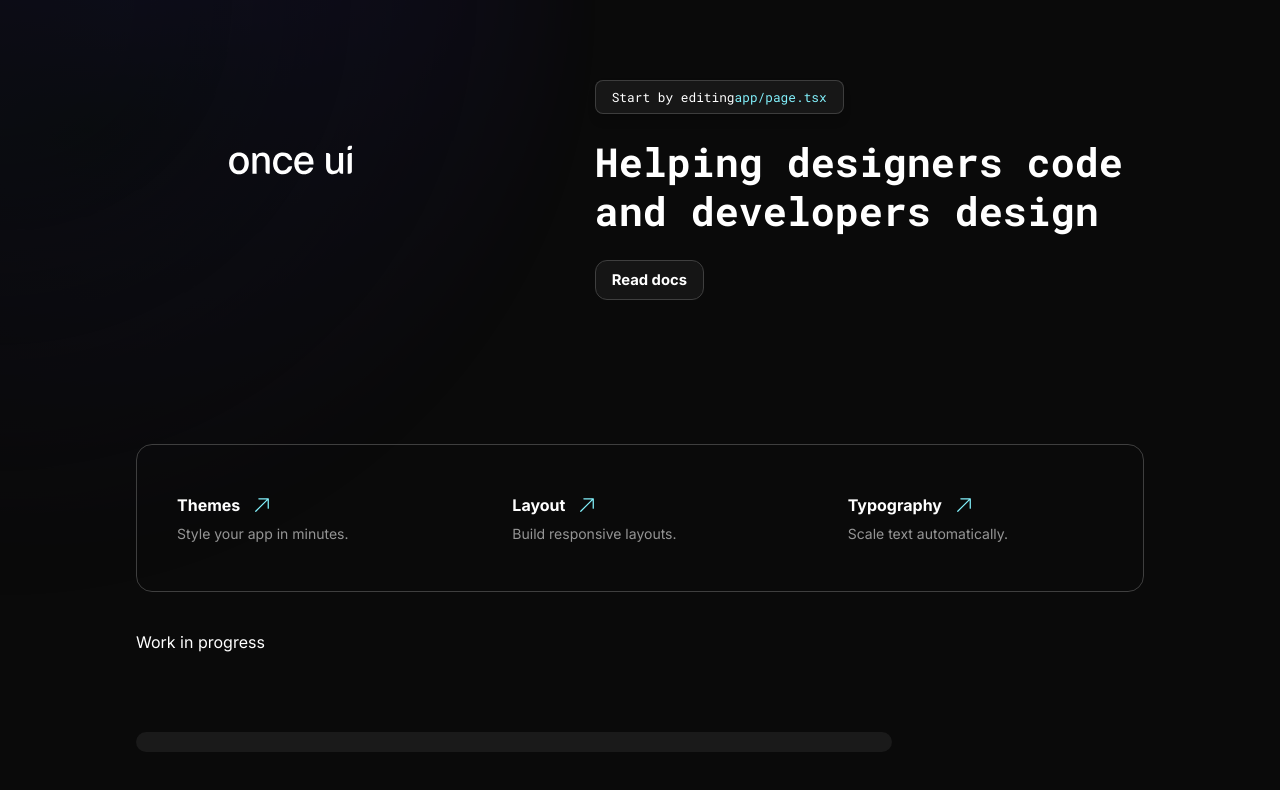
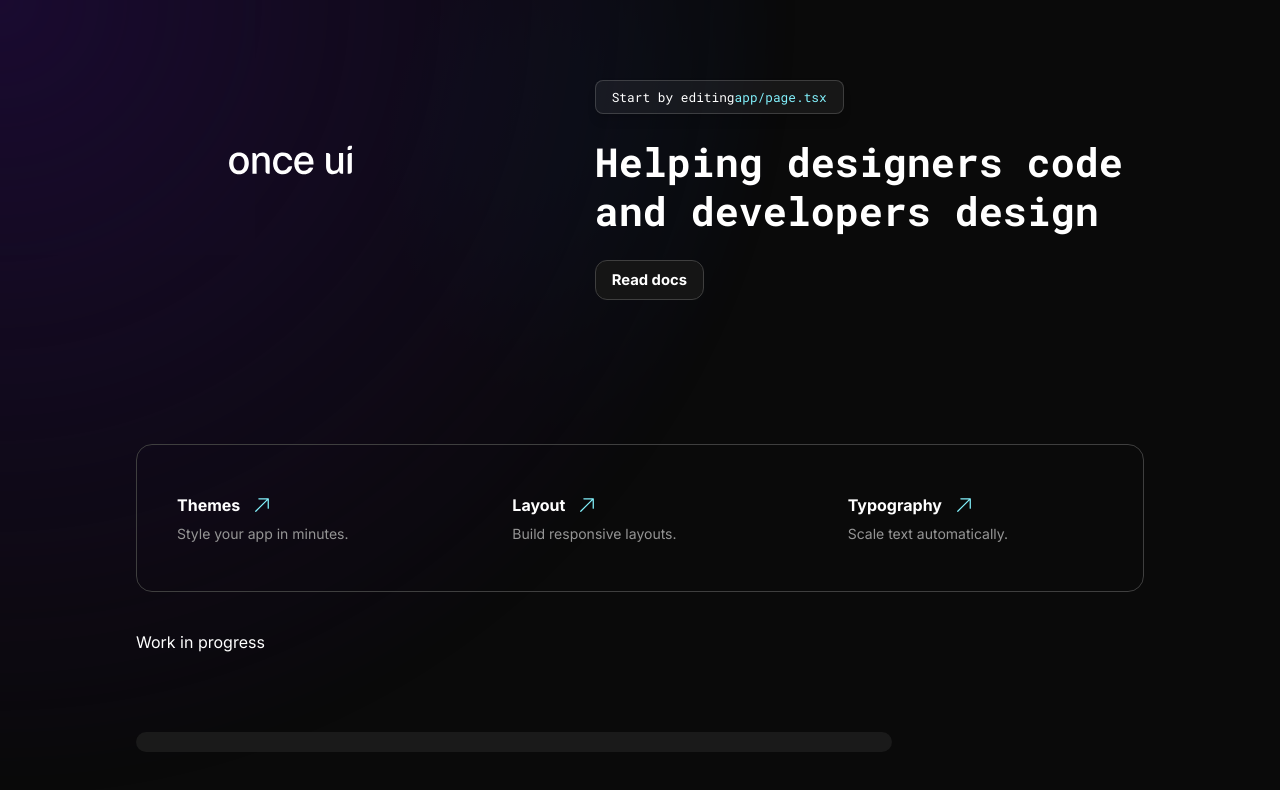
Before and after one commit to once-ui-system/nextjs-starter, a Next.js app: page / in a window 1280 px wide. Shown: the top 790 px of the page. Built offline with nearby package versions, Linux system fonts and the light colour scheme.

Commit message:
make background more flexible

```diff
--- a/src/app/layout.tsx
+++ b/src/app/layout.tsx
@@ -121,7 +121,10 @@ export default function RootLayout({
       <Flex as="body" fill margin="0" padding="0">
         <Background
           position="fixed"
-          mask="cursor"
+          mask={{
+            cursor: true,
+            radius: 100
+          }}
           dots={{
             display: true,
             opacity: 40,
@@ -129,7 +132,12 @@ export default function RootLayout({
           }}
           gradient={{
             display: true,
-            opacity: 40,
+            x: 80,
+            y: 20,
+            radius: 50,
+            opacity: 90,
+            colorStart: "brand-background-strong",
+            colorEnd: "accent-background-medium"
           }}
         />
         <Flex flex={1} direction="column" position="relative">
--- a/src/once-ui/components/Background.module.scss
+++ b/src/once-ui/components/Background.module.scss
@@ -0,0 +1,18 @@
+.gradient {
+  transform: translate3d(0, 0, 0);
+  will-change: transform;
+  background: radial-gradient(
+    var(--gradient-radius) at var(--gradient-position-x) var(--gradient-position-y),
+    var(--gradient-color-start) 0%,
+    var(--gradient-color-end) 100%
+  );
+}
+
+.mask {
+  mask-size: 100% 100%;
+  mask-image: radial-gradient(
+    var(--mask-radius) at var(--mask-position-x) var(--mask-position-y),
+    black 0%,
+    transparent 100%
+  );
+}
--- a/src/once-ui/components/Background.tsx
+++ b/src/once-ui/components/Background.tsx
@@ -10,6 +10,8 @@ import React, {
 import { SpacingToken } from "../types";
 import { Flex } from "./Flex";
 import { DisplayProps } from "../interfaces";
+import styles from "./Background.module.scss";
+import classNames from "classnames";
 
 function setRef<T>(ref: React.Ref<T> | undefined, value: T | null) {
   if (typeof ref === "function") {
@@ -19,30 +21,21 @@ function setRef<T>(ref: React.Ref<T> | undefined, value: T | null) {
   }
 }
 
-interface MaskOptions {
-  none: "none";
-  cursor: "cursor";
-  topLeft: "topLeft";
-  topRight: "topRight";
-  bottomLeft: "bottomLeft";
-  bottomRight: "bottomRight";
-}
-
-type MaskType = keyof MaskOptions;
-
-interface BackgroundProps {
-  position?: CSSProperties["position"];
-  gradient?: GradientProps;
-  dots?: DotsProps;
-  lines?: LinesProps;
-  mask?: MaskType;
-  className?: string;
-  style?: React.CSSProperties;
+interface MaskProps {
+  cursor?: boolean;
+  x?: number;
+  y?: number;
+  radius?: number;
 }
 
 interface GradientProps {
   display?: boolean;
   opacity?: DisplayProps["opacity"];
+  x?: number;
+  y?: number;
+  radius?: number;
+  colorStart?: string;
+  colorEnd?: string;
 }
 
 interface DotsProps {
@@ -58,6 +51,16 @@ interface LinesProps {
   size?: SpacingToken;
 }
 
+interface BackgroundProps {
+  position?: CSSProperties["position"];
+  gradient?: GradientProps;
+  dots?: DotsProps;
+  lines?: LinesProps;
+  mask?: MaskProps;
+  className?: string;
+  style?: React.CSSProperties;
+}
+
 const Background = forwardRef<HTMLDivElement, BackgroundProps>(
   (
     {
@@ -65,18 +68,17 @@ const Background = forwardRef<HTMLDivElement, BackgroundProps>(
       gradient = {},
       dots = {},
       lines = {},
-      mask = "none",
+      mask = {},
       className,
       style,
     },
     forwardedRef,
   ) => {
     const dotsColor = dots.color ?? "brand-on-background-weak";
-    const dotsSize = dots.size ?? "16";
+    const dotsSize = dots.size ?? "24";
 
     const [cursorPosition, setCursorPosition] = useState({ x: 0, y: 0 });
     const [smoothPosition, setSmoothPosition] = useState({ x: 0, y: 0 });
-    const maskSize = 1200;
     const backgroundRef = useRef<HTMLDivElement>(null);
 
     useEffect(() => {
@@ -118,7 +120,7 @@ const Background = forwardRef<HTMLDivElement, BackgroundProps>(
         animationFrameId = requestAnimationFrame(updateSmoothPosition);
       };
 
-      if (mask === "cursor") {
+      if (mask.cursor) {
         animationFrameId = requestAnimationFrame(updateSmoothPosition);
       }
 
@@ -133,87 +135,84 @@ const Background = forwardRef<HTMLDivElement, BackgroundProps>(
     };
 
     const maskStyle = (): CSSProperties => {
-      switch (mask) {
-        case "none":
-          return { maskImage: "none" };
-        case "cursor":
-          return {
-            maskImage: `radial-gradient(circle ${maskSize / 2}px at ${smoothPosition.x}px ${smoothPosition.y}px, rgba(0, 0, 0, 1) 20%, rgba(0, 0, 0, 0) 100%)`,
-            maskSize: "100% 100%",
-          };
-        case "topLeft":
-          return {
-            maskImage: `radial-gradient(circle ${maskSize / 2}px at 0% 0%, rgba(0, 0, 0, 1) 20%, rgba(0, 0, 0, 0) 100%)`,
-            maskSize: "100% 100%",
-          };
-        case "topRight":
-          return {
-            maskImage: `radial-gradient(circle ${maskSize / 2}px at 100% 0%, rgba(0, 0, 0, 1) 20%, rgba(0, 0, 0, 0) 100%)`,
-            maskSize: "100% 100%",
-          };
-        case "bottomLeft":
-          return {
-            maskImage: `radial-gradient(circle ${maskSize / 2}px at 0% 100%, rgba(0, 0, 0, 1) 20%, rgba(0, 0, 0, 0) 100%)`,
-            maskSize: "100% 100%",
-          };
-        case "bottomRight":
-          return {
-            maskImage: `radial-gradient(circle ${maskSize / 2}px at 100% 100%, rgba(0, 0, 0, 1) 20%, rgba(0, 0, 0, 0) 100%)`,
-            maskSize: "100% 100%",
-          };
-        default:
-          return {};
+      if (!mask) return {};
+
+      if (mask.cursor) {
+        return {
+          "--mask-position-x": `${smoothPosition.x}px`,
+          "--mask-position-y": `${smoothPosition.y}px`,
+          "--mask-radius": `${mask.radius || 50}vh`,
+        } as CSSProperties;
       }
+
+      if (mask.x != null && mask.y != null) {
+        return {
+          "--mask-position-x": `${mask.x}%`,
+          "--mask-position-y": `${mask.y}%`,
+          "--mask-radius": `${mask.radius || 50}vh`,
+        } as CSSProperties;
+      }
+
+      return {};
+    };
+
+    const commonFlexProps = {
+      position,
+      top: "0" as SpacingToken,
+      left: "0" as SpacingToken,
+      zIndex: 0 as DisplayProps["zIndex"],
+      fill: true,
+      ref: backgroundRef,
     };
 
     return (
       <>
         {gradient.display && (
           <Flex
-            position={position}
-            ref={backgroundRef}
-            className={className}
-            top="0"
-            left="0"
+            {...commonFlexProps}
+            className={classNames(
+              styles.gradient,
+              mask && styles.mask,
+              className
+            )}
             opacity={gradient.opacity}
-            zIndex={0}
-            fill
             style={{
               ...commonStyles,
-              background:
-                "radial-gradient(100% 100% at 49.99% 0%, var(--static-transparent) 0%, var(--page-background) 100%), radial-gradient(87.4% 84.04% at 6.82% 16.24%, var(--brand-background-medium) 0%, var(--static-transparent) 100%), radial-gradient(217.89% 126.62% at 48.04% 0%, var(--accent-solid-medium) 0%, var(--static-transparent) 100%)",
               ...maskStyle(),
+              ["--gradient-position-x" as string]: gradient.x != null ? `${gradient.x}%` : "50%",
+              ["--gradient-position-y" as string]: gradient.y != null ? `${gradient.y}%` : "50%",
+              ["--gradient-radius" as string]: gradient.radius != null ? `${gradient.radius}% ${gradient.radius}%` : "100% 100%",
+              ["--gradient-color-start" as string]: gradient.colorStart ? `var(--${gradient.colorStart})` : "var(--brand-alpha-strong)",
+              ["--gradient-color-end" as string]: gradient.colorEnd ? `var(--${gradient.colorEnd})` : "var(--brand-alpha-weak)",
             }}
           />
         )}
         {dots.display && (
           <Flex
-            position={position}
-            ref={backgroundRef}
-            className={className}
-            top="0"
-            left="0"
+            {...commonFlexProps}
+            className={classNames(
+              styles.dots,
+              mask && styles.mask,
+              className
+            )}
             opacity={dots.opacity}
-            zIndex={0}
-            fill
             style={{
               ...commonStyles,
               backgroundImage: `radial-gradient(var(--${dotsColor}) 0.5px, var(--static-transparent) 0.5px)`,
-              backgroundSize: `var(--static-space-${dotsSize}) var(--static-space-${dotsSize})`,
+              backgroundSize: `${dotsSize} ${dotsSize}`,
               ...maskStyle(),
             }}
           />
         )}
         {lines.display && (
           <Flex
-            position={position}
-            ref={backgroundRef}
-            className={className}
-            top="0"
-            left="0"
+            {...commonFlexProps}
+            className={classNames(
+              styles.lines,
+              mask && styles.mask,
+              className
+            )}
             opacity={lines.opacity}
-            zIndex={0}
-            fill
             style={{
               ...commonStyles,
               backgroundImage: `repeating-linear-gradient(45deg, var(--brand-on-background-weak) 0, var(--brand-on-background-weak) 0.5px, var(--static-transparent) 0.5px, var(--static-transparent) ${dots.size})`,
```
